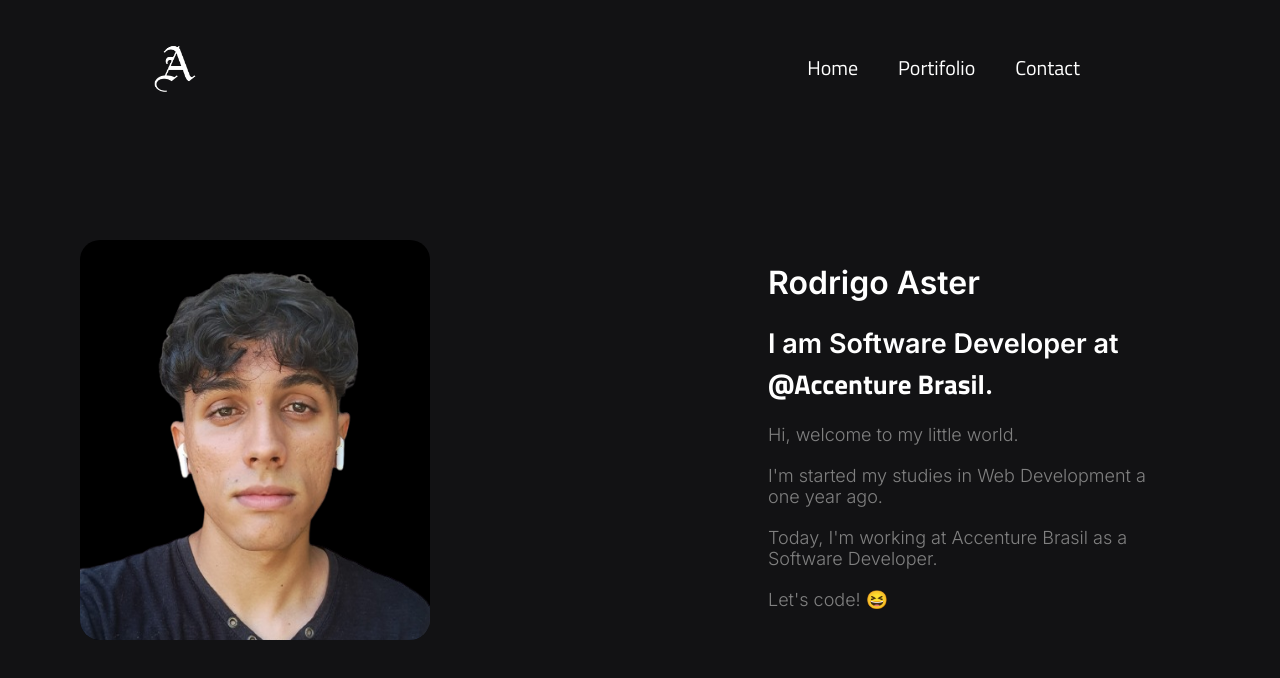
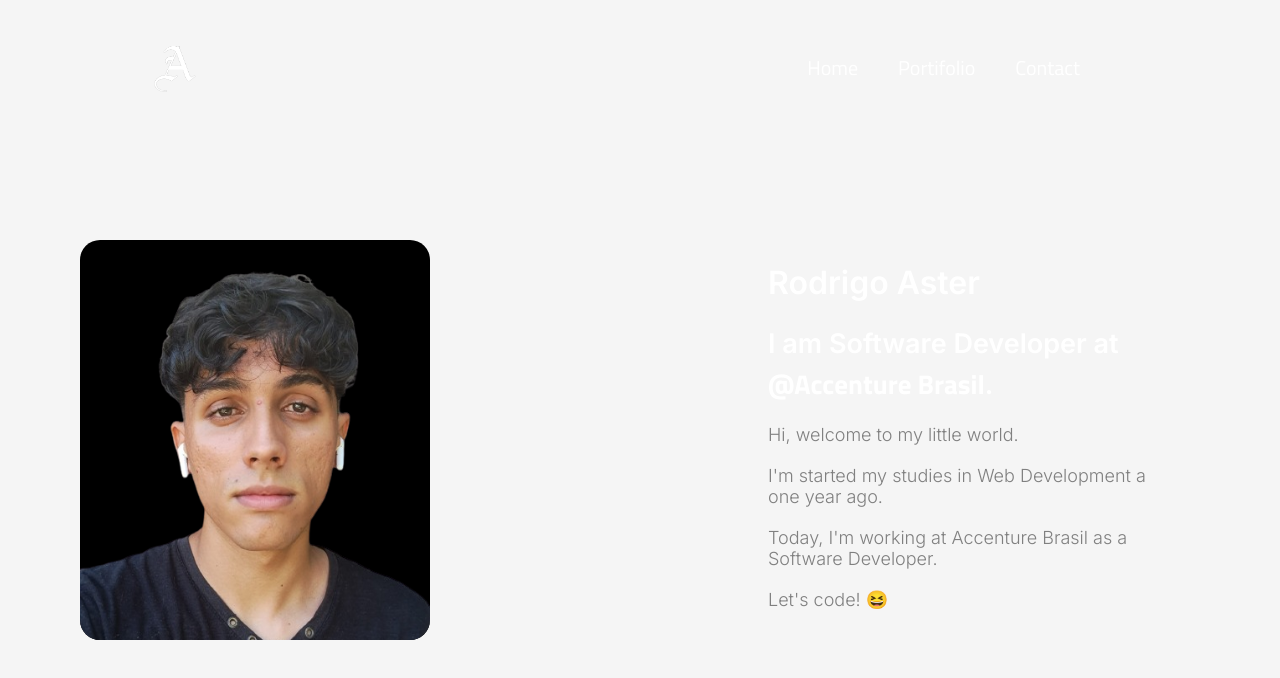
Before and after one commit to rodrigoaster/personal-website, a React (Vite) app: page / in a window 1280 px wide. Shown: the top 678 px of the page. Built offline with nearby package versions, Linux system fonts and the light colour scheme.

Commit message:
globalStyles: implementing light theme

```diff
--- a/src/styles/globalStyles.ts
+++ b/src/styles/globalStyles.ts
@@ -8,9 +8,10 @@ export const GlobalStyles = createGlobalStyle`
     font-family: 'Inter';
   }
 
-    html {
+  body {
     height: 100%;
-        background-color: #121214;
+    background-color: ${props => props.theme.colores.background};
+    color: ${props => props.theme.colores.color};
   }
 
   input:focus {
--- /dev/null
+++ b/src/styles/themes/light.ts
@@ -0,0 +1,11 @@
+export default {
+  title: 'light',
+
+  colores: {
+    primary: '#121214',
+    secundary: '#2D3142',
+
+    background: '#f5f5f5',
+    color: '#333'
+  }
+}
--- a/tsconfig.json
+++ b/tsconfig.json
@@ -17,5 +17,8 @@
     "jsx": "react-jsx"
   },
   "include": ["src"],
+  "files": [
+    "src/styles/styled.d.ts"
+  ],
   "references": [{ "path": "./tsconfig.node.json" }]
 }
```
Also changed, not shown: src/App.tsx (+5 -2 lines), src/styles/styled.d.ts (added, +15 -0 lines). Lines whose indentation alone changed are shown as unchanged.
